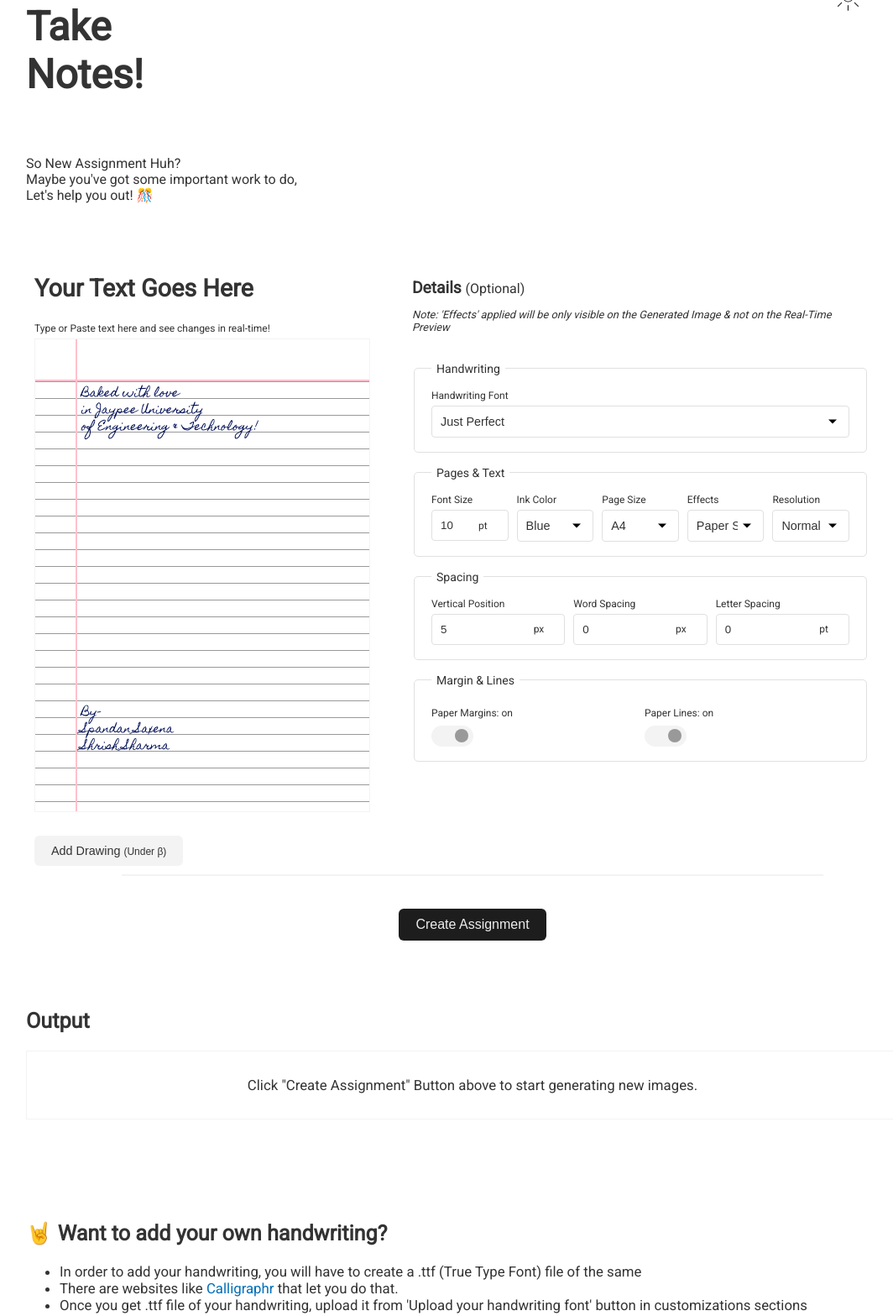
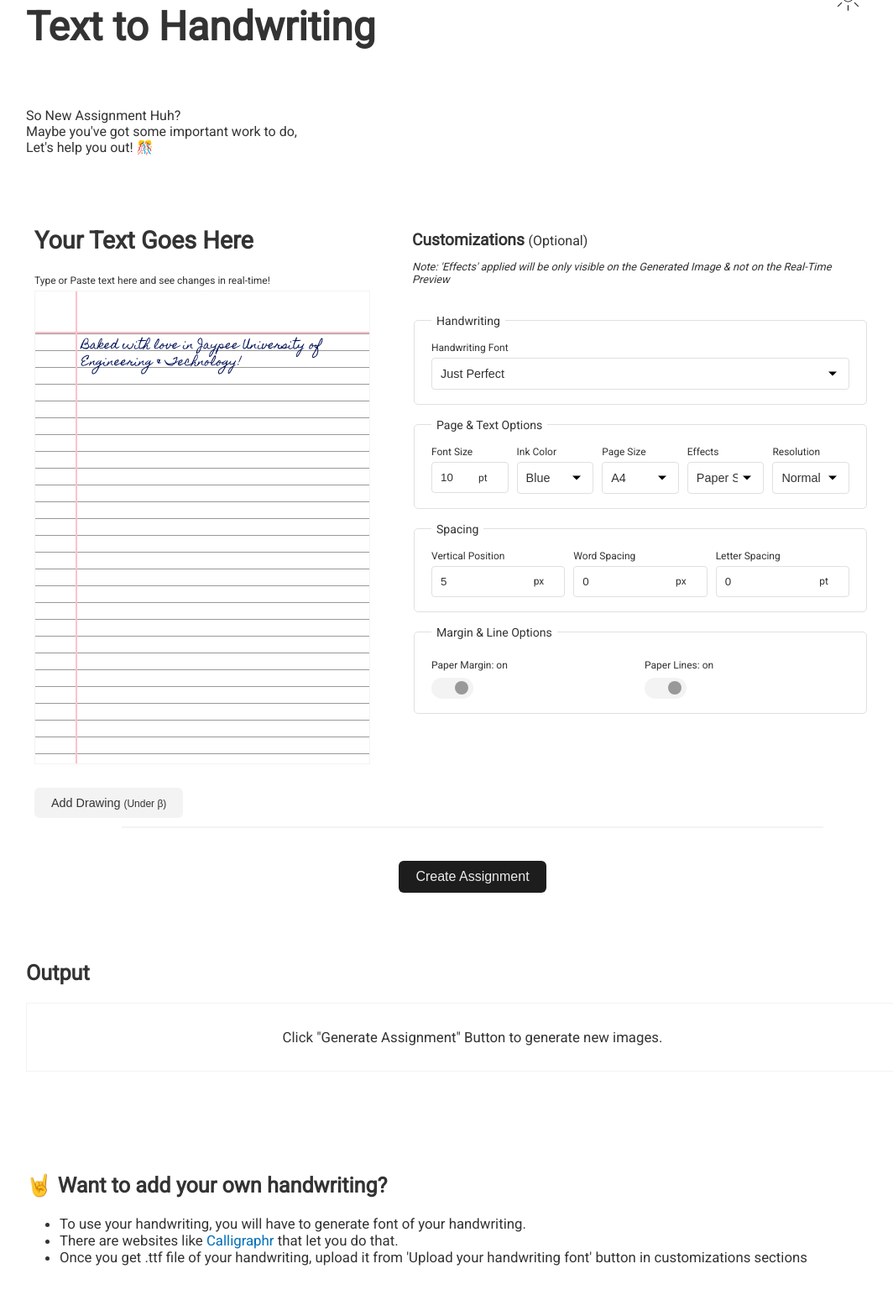
Before and after one commit to the-rebooted-coder/Take-Notes, a website with bundled scripts: page docs/index.html in a window 1280 px wide. Shown: the part 137-1704 px from the top of the page at 84% size, without its empty margins (77-1141 px from the left). Built offline with nearby package versions, Linux system fonts and the light colour scheme; a script that the page names is missing; a web font is replaced by a local one.

Commit message:
Fixed Core Functionality Bug

```diff
--- a/docs/index.html
+++ b/docs/index.html
@@ -20,7 +20,7 @@
     <meta charset="UTF-8" />
     <meta name="viewport" content="width=device-width, initial-scale=1.0" />
 
-    <meta name="theme-color" content="#535353" />
+    <meta name="theme-color" content="#09f" />
     <meta
       name="description"
       content="Lot's of assignment? Relax I am here to save your day!"
@@ -30,8 +30,8 @@
       content="text to handwriting, text-to-handwrting, take notes, convert text to image, write assignments"
     />
     <meta name="mobile-web-app-capable" content="yes" />
-    <meta name="author" content="Spandan Saxena" />
-    <meta name="copyright" content="Spandan Saxena" />
+    <meta name="author" content="Shrish Sharma" />
+    <meta name="copyright" content="Shrish Sharma" />
     <meta name="robots" content="follow" />
     <meta property="og:type" content="website" />
     <meta property="og:title" content="Take Notes" />
@@ -47,6 +47,9 @@
 
     <meta property="og:image:width" content="600" />
     <meta property="og:image:height" content="337" />
+
+    <meta name="twitter:card" content="summary_large_image" />
+    <meta name="twitter:creator" content="@saurabhcodes" />
 
     <title>Take Notes</title>
     <link
@@ -97,13 +100,13 @@
             src="images/moon.svg"
         /></span>
       </button>
-      <h1>Take<br>Notes!</h1>
+      <h1>Text to Handwriting</h1>
       <section style="font-size: 1rem; padding: 20px 0px;">
         <p>
-         So New Assignment Huh?<br>
+          So New Assignment Huh?<br>
          Maybe you've got some important work to do,<br>
          Let's help you out! 🎊
-          <br /><br /><br />
+         <br><br><br>
         </p>
       </section>
       <section class="generate-image-section">
@@ -122,11 +125,7 @@
                   <div class="display-flex left-margin-and-content">
                     <div contenteditable="true" class="left-margin"></div>
                     <div class="paper-content" id="note" contenteditable="true">
-                     Baked with love <br>in Jaypee University<br>of Engineering & Technology!
-
-<br><br><br><br><br><br><br><br><br><br><br><br><br><br><br><br><br>By-<br>
-                     Spandan Saxena<br>
-                     Shrish Sharma
+                      Baked with love in Jaypee University of Engineering & Technology!
                     </div>
                   </div>
                   <div class="overlay"></div>
@@ -149,7 +148,7 @@
             <div class="customization-col">
               <!-- Handwriting Font -->
               <div style="padding: 5px 0px 5px 0px;">
-                <b>Details</b> <small>(Optional)</small>
+                <b>Customizations</b> <small>(Optional)</small>
                 <p style="font-size: 0.8rem;">
                   <em
                     >Note: 'Effects' applied will be only visible on the Generated Image & not on the Real-Time Preview</em
@@ -172,8 +171,8 @@
                       >
                         Just Perfect
                       </option>
-                      <option value="Hindi">
-                        Kruti Dev
+                      <option value="Hindi_Font">
+                        Hindi
                       </option>
                       <option
                         style="font-family: 'Caveat', cursive; font-size: 13pt;"
@@ -204,27 +203,25 @@
                       </option>
                     </select>
                   </div>
-                  <!--
-                  <div class="upload-handwriting-container">
+                  <!-- <div class="upload-handwriting-container">
                     <label class="block" for="font-file"
-                      >Upload your font <small>(Under β)</small>&nbsp;
+                      >Upload your handwriting font <small>(Beta)</small>&nbsp;
                       <a
                         style="font-size: 1.1rem;"
-                        title="Want to add your own handwriting?"
+                        title="How to add your own handwriting"
                         href="#how-to-add-handwriting"
                       >
                         &#9432;
                       </a>
                     </label>
                     <input accept=".ttf, .otf" type="file" id="font-file" />
-                  </div>
-              -->
+                  </div> -->
                 </div>
               </fieldset>
 
               <!-- Pen ink color, Font size, Vertical position text, Word Spacing -->
               <fieldset>
-                <legend>Pages & Text</legend>
+                <legend>Page & Text Options</legend>
 
                 <div class="category-grid">
                   <div class="postfix-input" data-postfix="pt">
@@ -293,12 +290,12 @@
 
               <!-- Letter spacing, Paper Margin, Paper Lines, Paper Curvature -->
               <fieldset>
-                <legend>Margin & Lines</legend>
+                <legend>Margin & Line Options</legend>
 
                 <div class="category-grid">
                   <div>
                     <label for="paper-margin-toggle"
-                      >Paper Margins:
+                      >Paper Margin:
                       <span aria-label="paper margin status" class="status"
                         >on</span
                       >
@@ -364,11 +361,11 @@
       <section>
         <h2 id="output-header">Output</h2>
         <div id="output" class="output" style="text-align: center;">
-          Click "Create Assignment" Button above to start generating new images.
+          Click "Generate Assignment" Button to generate new images.
         </div>
         <div style="text-align: center; padding: 30px;">
           <button class="imp-button" id="download-as-pdf-button">
-          	Image as .jpeg will be stored in your phone's 'Documents' folder
+            Image as .jpeg will be stored in your phone's 'Documents' folder
           </button>
         </div>
       </section>
@@ -378,7 +375,8 @@
         <div>
           <ul>
             <li>
-              In order to add your handwriting, you will have to create a .ttf (True Type Font) file of the same
+              To use your handwriting, you will have to generate font of your
+              handwriting.
             </li>
             <li>
               There are websites like
@@ -396,7 +394,6 @@
             </li>
           </ul>
         </div>
-      </section>
     </main>
     <footer style="padding: 40px 0px 10px 0px;">
       Thank you for using <b>Take Notes App</b><br>
@@ -449,6 +446,7 @@
         </div>
       </div>
     </section>
+
     <script
       src="./js/vendors/html2canvas.min.js"
       crossorigin="anonymous"
```
